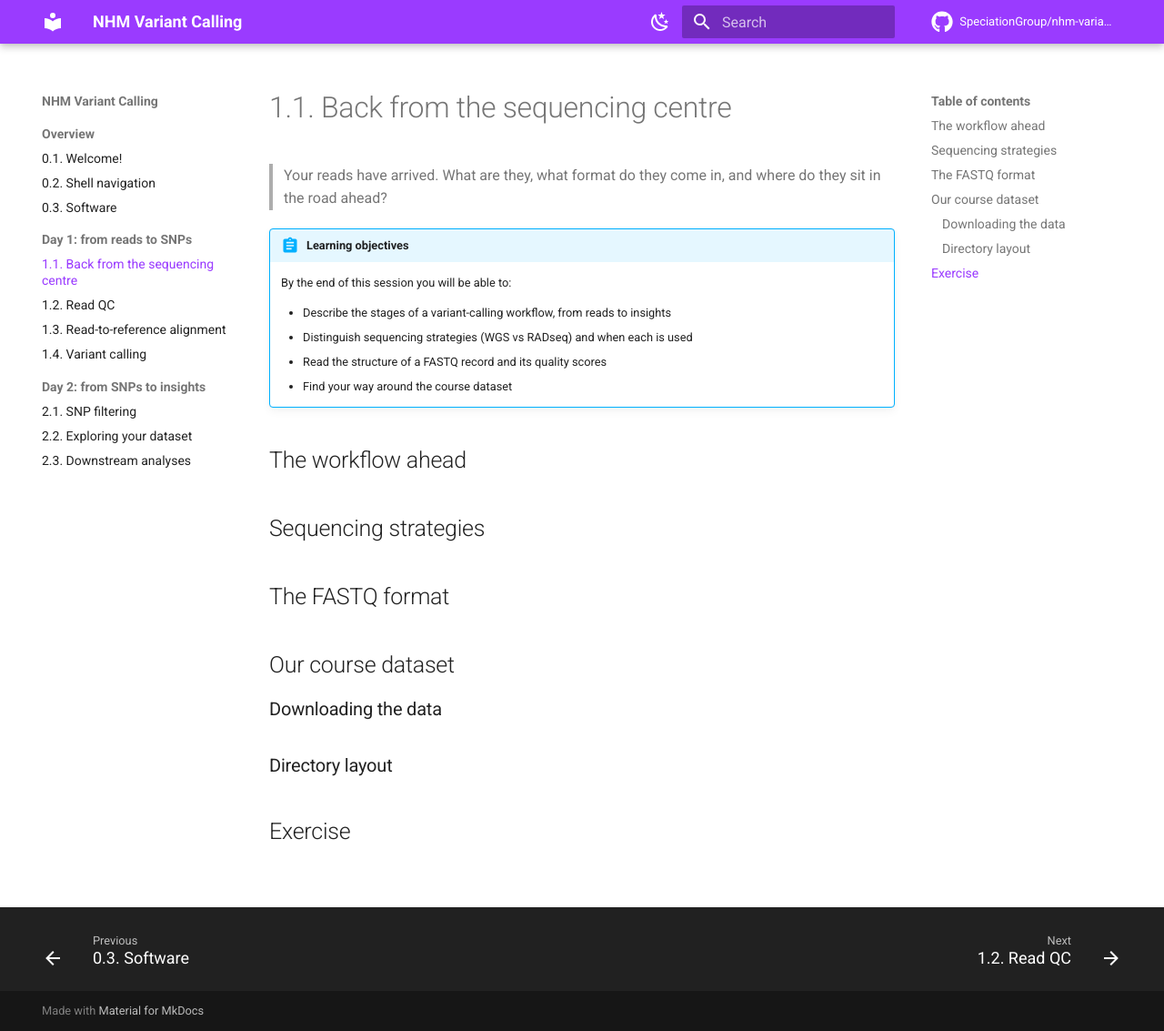
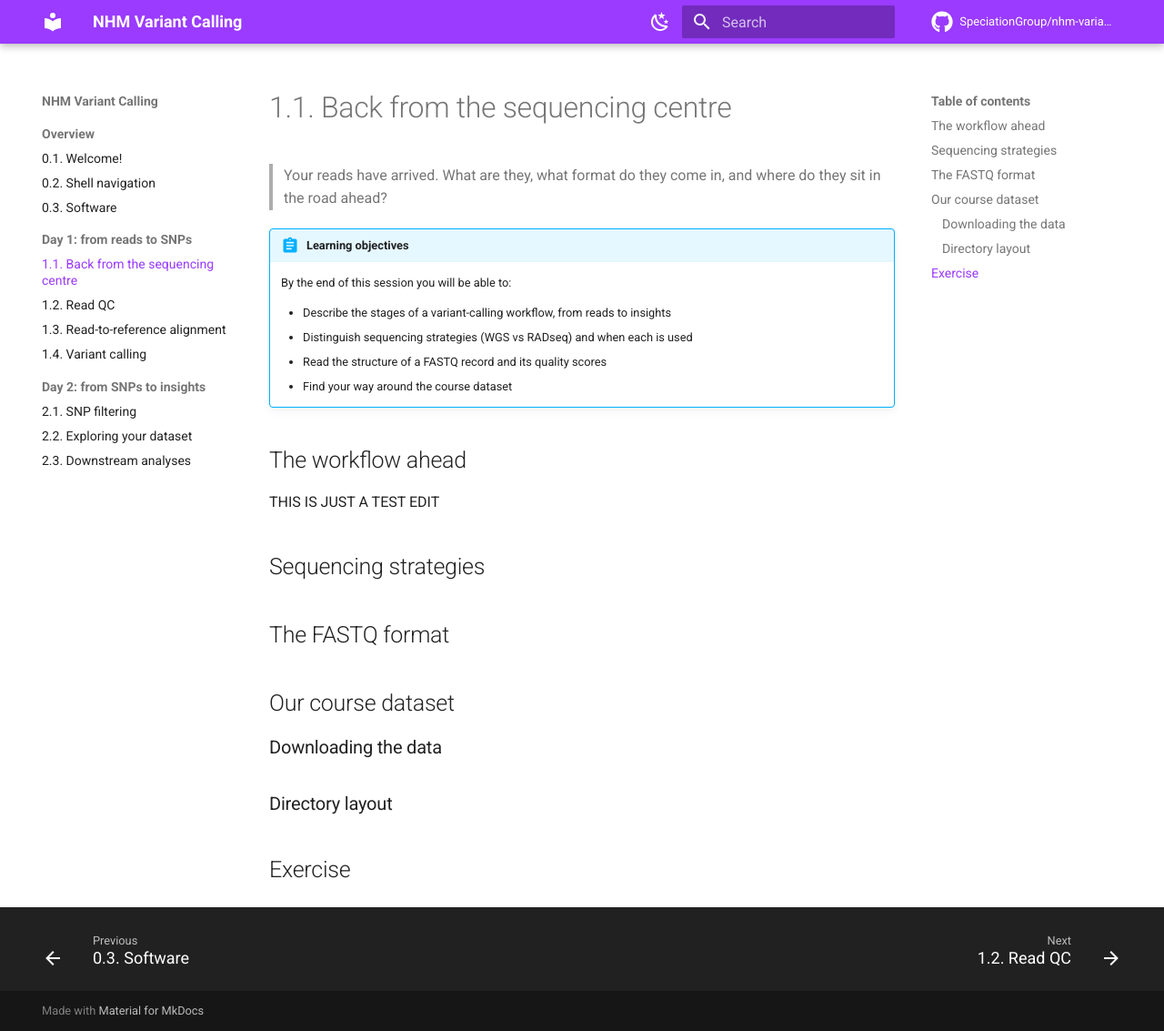
Before and after one commit to SpeciationGroup/nhm-variant-calling, an MkDocs documentation site: the page built from docs/day1/back-from-sequencing.md, in a window 1280 px wide and 1133 px high. Shown: the whole window at 91% size. Built offline with MkDocs 1.6.1 and Material for MkDocs 9.7.7, drawn with Linux system fonts in a browser that asks for light colours; comment, search, counter and statistics services are not loaded.

Commit message:
This is just a test

```diff
--- a/docs/day1/back-from-sequencing.md
+++ b/docs/day1/back-from-sequencing.md
@@ -12,6 +12,8 @@
     - Find your way around the course dataset
 
 ## The workflow ahead
+
+THIS IS JUST A TEST EDIT
 
 <!-- TODO: overview diagram — reads → QC → alignment → variant calling → filtering → analysis. -->
 
```
